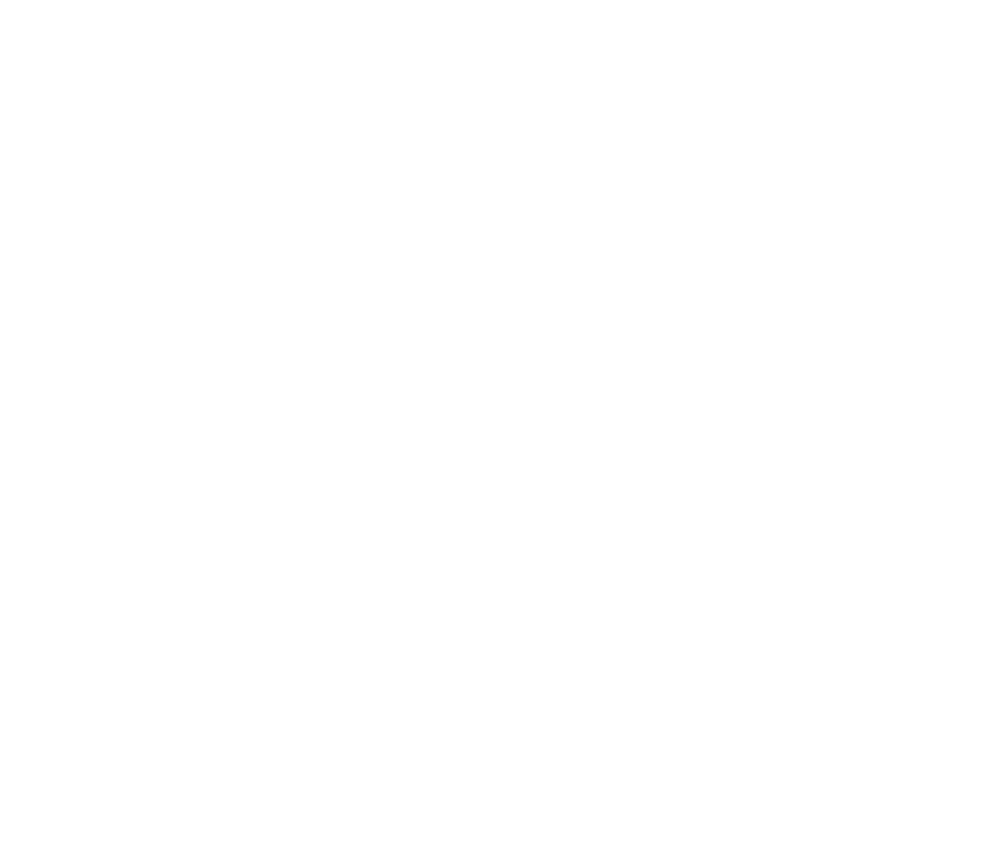
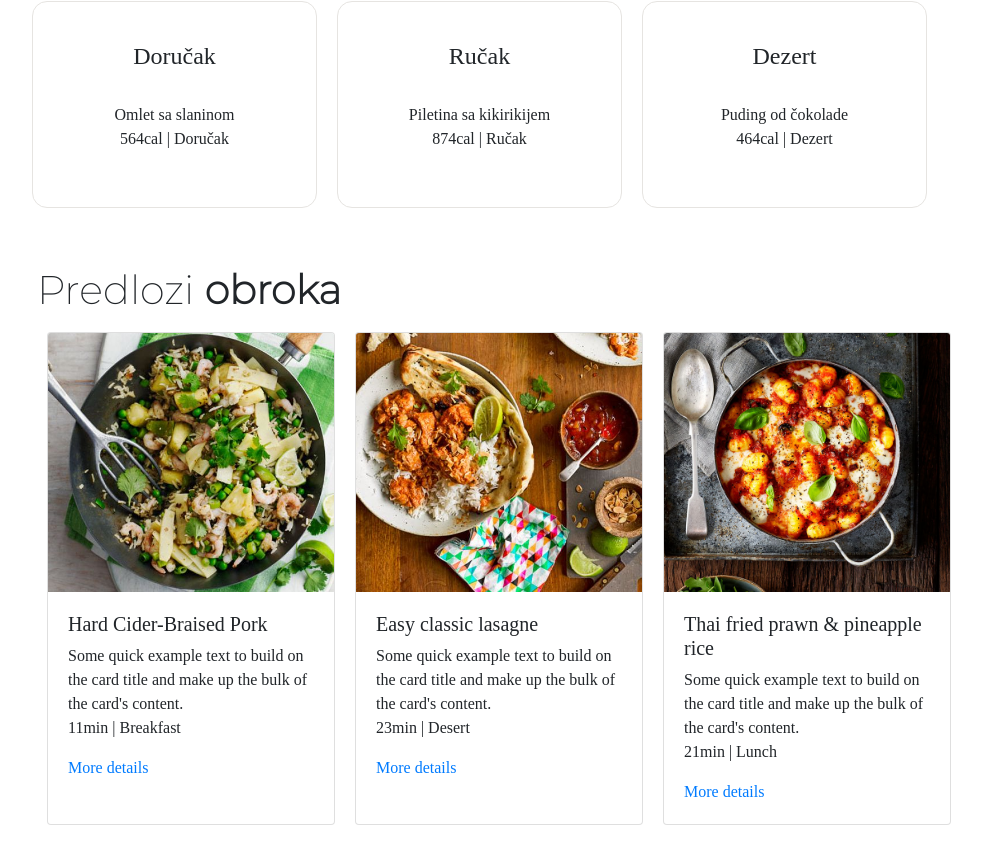
Before and after one commit to BojanaZoric/Nutrition-adviser, a Vue app in the folder Projekat/frontend/: page /meals in a window 1280 px wide. Shown: the part 334-1198 px from the top of the page, without its empty margins (48-1030 px from the left). Before the commit the page ends 800 px from the top, so only its background shows below. Built offline with nearby package versions, Linux system fonts and the light colour scheme; a web font is replaced by a local one.

Commit message:
Daily report added

```diff
--- a/Projekat/frontend/public/css/global.css
+++ b/Projekat/frontend/public/css/global.css
@@ -67,3 +67,12 @@ body, html {
 .card {
     margin: 10px;
 }
+
+.meal-card {
+    text-align: center;
+    padding-top: 40px;
+    padding-bottom: 40px;
+    border-radius: 15px;
+    border: 1px solid #e6e4e1;
+    margin: 10px;
+}
--- /dev/null
+++ b/Projekat/frontend/src/components/meals/meals-container.vue
@@ -0,0 +1,84 @@
+<template>
+  <div class="container">
+    <h1 class="mt-5">Izveštaj <b>dana</b> </h1>
+    <p>Ukupan broj unetih kalorija danas: <b>1415cal</b> </br>
+    Potreban broj kalorija za dnevni limit: <b>325cal</b></p>
+    <h4 class="mt-5">Današnji obroci </h4>
+
+    <div class="row">
+      <div class="col-md-3 meal-card">
+      <h4>Doručak </h4>  <br />
+      Omlet sa slaninom <br />
+      <span class="monsBold">564cal</span> | Doručak</p>
+
+      </div>
+      <div class="col-md-3 meal-card">
+        <h4>Ručak </h4>  <br />
+        Piletina sa kikirikijem <br />
+        <span class="monsBold">874cal</span> | Ručak</p>
+
+      </div>
+      <div class="col-md-3 meal-card">
+        <h4>Dezert </h4>  <br />
+        Puding od čokolade <br />
+        <span class="monsBold">464cal</span> | Dezert</p>
+      </div>
+    </div>
+
+    <h1 class="mt-5">Predlozi <b>obroka</b> </h1>
+    <div class="row newest ml-0 mb-5">
+        <div class="card" style="width: 18rem;">
+          <img class="card-img-top" src="../../../public/images/r3.jpg" alt="Card image cap">
+          <div class="card-body">
+            <h5>Hard Cider-Braised Pork </h5>
+            <p class="card-text">Some quick example text to build on the card title and make up the bulk of the card's content.
+            <br />
+            <span class="monsBold">11min</span> | Breakfast</p>
+            <a href="#" class="card-link">More details</a>
+
+          </div>
+        </div>
+
+        <div class="card" style="width: 18rem;">
+          <img class="card-img-top" src="../../../public/images/r2.jpg" alt="Card image cap">
+          <div class="card-body">
+            <h5>Easy classic lasagne</h5>
+            <p class="card-text">Some quick example text to build on the card title and make up the bulk of the card's content.
+            <br />
+            <span class="monsBold">23min</span> | Desert</p>
+            <a href="#" class="card-link">More details</a>
+
+          </div>
+        </div>
+        <div class="card" style="width: 18rem;">
+          <img class="card-img-top" src="../../../public/images/r1.jpg" alt="Card image cap">
+          <div class="card-body">
+            <h5>Thai fried prawn & pineapple rice</h5>
+            <p class="card-text">Some quick example text to build on the card title and make up the bulk of the card's content.
+            <br />
+            <span class="monsBold">21min</span> | Lunch</p>
+            <a href="#" class="card-link">More details</a>
+
+          </div>
+        </div>
+      </div>
+  </div>
+</template>
+
+<script>
+export default {
+  name: 'mealsContainer',
+  data () {
+    return {
+
+    }
+  },
+  mounted(){
+
+  }
+  ,
+  methods: {
+
+  }
+}
+</script>
--- a/Projekat/frontend/src/router.js
+++ b/Projekat/frontend/src/router.js
@@ -3,6 +3,8 @@ import Router from 'vue-router'
 
 import editProfile from '@/components/account/editProfile'
 import homeContainer from '@/components/home/home-container'
+import mealsContainer from '@/components/meals/meals-container'
+
 
 Vue.use(Router)
 
@@ -16,6 +18,10 @@ export default new Router({
         {
             path: '/',
             component: homeContainer
+        },
+        {
+            path: '/meals',
+            component: mealsContainer
         }
 
     ]
```
